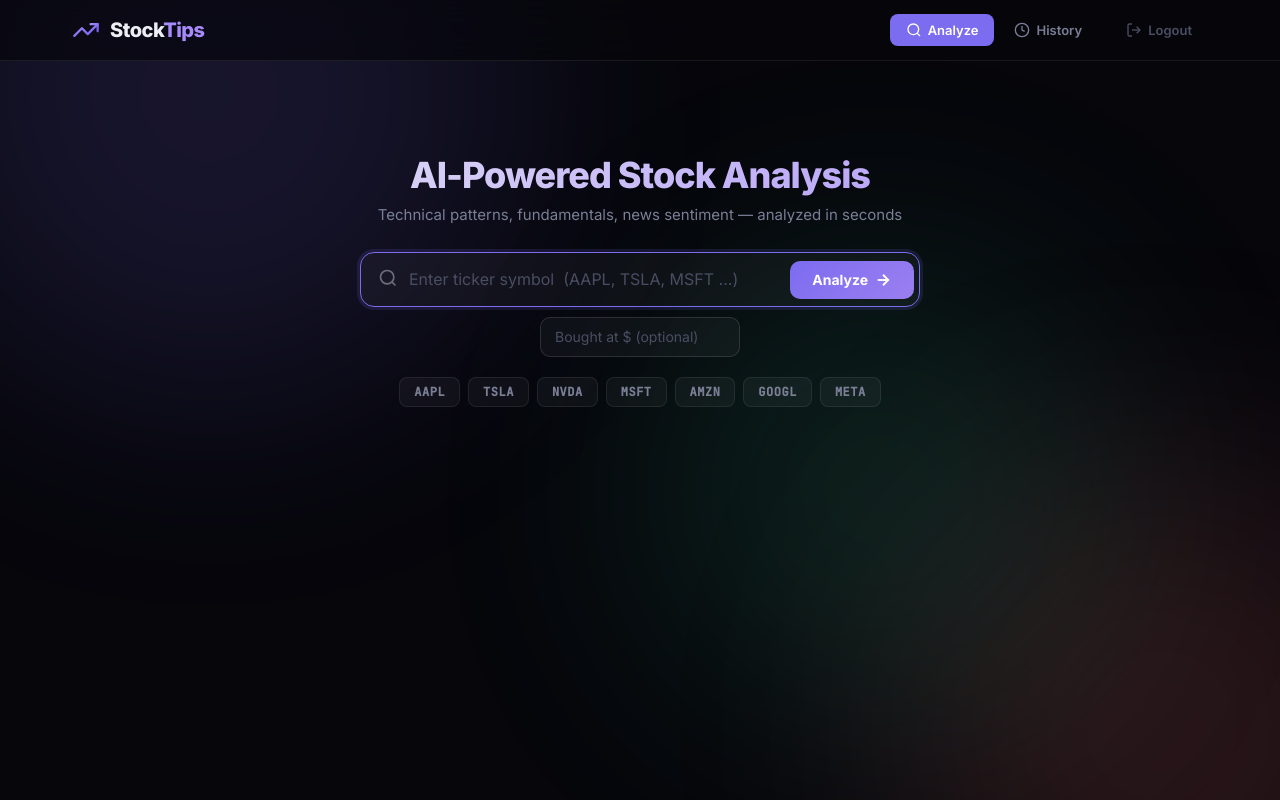
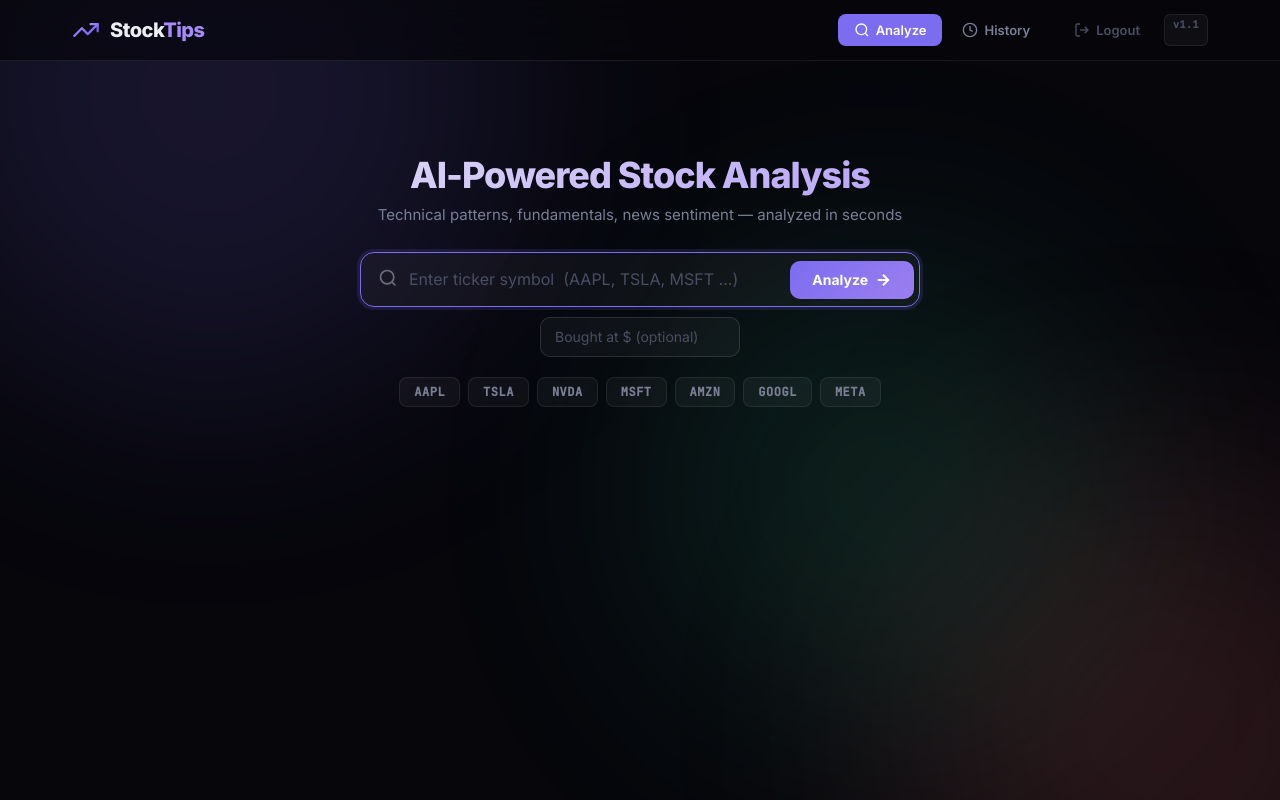
Before and after one commit to Sabotage1/StockTips, a Python web app: template templates/index.html in a window 1280 px wide. Run offline with Jinja, Linux system fonts and the light colour scheme; the template is opened without the code that fills it, so the values that code supplies are empty.

Commit message:
Add version tag (v1.1) to header nav bar
Co-Authored-By: Claude Opus 4.6 <noreply@anthropic.com>

```diff
--- a/static/style.css
+++ b/static/style.css
@@ -78,6 +78,14 @@ body {
 }
 .nav-btn:hover { color: var(--text); background: var(--surface2); }
 .nav-btn.active { color: #fff; background: var(--accent); }
+.version-tag {
+    font-size: 10px; font-weight: 600;
+    color: var(--text3); letter-spacing: 0.5px;
+    padding: 3px 8px; border-radius: 6px;
+    background: var(--surface); border: 1px solid var(--border);
+    font-family: 'JetBrains Mono', monospace;
+    margin-left: 4px;
+}
 
 /* === Main === */
 .main { position: relative; z-index: 1; max-width: 1200px; margin: 0 auto; padding: 32px; }
--- a/templates/index.html
+++ b/templates/index.html
@@ -48,6 +48,7 @@
                 <svg width="16" height="16" viewBox="0 0 24 24" fill="none" stroke="currentColor" stroke-width="2"><path d="M9 21H5a2 2 0 01-2-2V5a2 2 0 012-2h4"/><polyline points="16 17 21 12 16 7"/><line x1="21" y1="12" x2="9" y2="12"/></svg>
                 Logout
             </a>
+            <span class="version-tag">v1.1</span>
         </nav>
     </div>
 </header>
```
